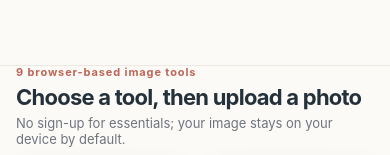
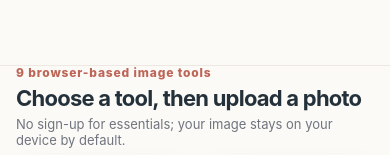
Before and after one commit to tinyproductlab/photo, a website built with Vite: page index.html in a window 390 px wide. Shown: the part 358-513 px from the top of the page. Built offline with nearby package versions, Linux system fonts and the light colour scheme.

Commit message:
Increase tools intro label size

```diff
--- a/src/tool-directory.css
+++ b/src/tool-directory.css
@@ -1 +1 @@
-.tools-intro{padding:34px 4px 16px}.tools-intro .contact-kicker{margin:0}.tools-intro h2{margin:5px 0;font-size:24px;letter-spacing:-.035em}.tools-intro>p:last-child{margin:0;color:var(--muted);font-size:13px}.tool-grid{grid-template-columns:repeat(3,minmax(0,1fr))}.tool-card{min-height:225px;padding:25px}.tool-card h2{font-size:19px}.tool-card p{margin-bottom:16px;font-size:13px;line-height:1.6}.tool-icon{margin-bottom:15px}.entry-hint{margin:10px 0 0;color:var(--muted);font-size:11px;line-height:1.5}.method-choice{display:grid;gap:8px;margin:0 0 12px}.method-choice label{display:flex;gap:8px;align-items:flex-start;padding:10px;border:1px solid var(--line);border-radius:10px;background:#fff;cursor:pointer}.method-choice input{margin:3px 0 0;accent-color:var(--blue)}.method-choice strong,.method-choice small{display:block}.method-choice strong{font-size:12px}.method-choice small{margin-top:3px;color:var(--muted);font-size:10.5px;line-height:1.45}.editor>.canvas-area{order:1}.editor>.controls{order:2;border-right:0;border-left:1px solid var(--line)}@media(max-width:960px){.tool-grid{grid-template-columns:repeat(2,minmax(0,1fr))}}@media(max-width:760px){.tools-intro{padding:27px 2px 13px}.tools-intro h2{font-size:22px}.tool-card{min-height:0}.editor>.controls{order:1;border-left:0;border-right:0}.editor>.canvas-area{order:2}}
+.tools-intro{padding:34px 4px 16px}.tools-intro .contact-kicker{margin:0;font-size:13px;font-weight:800;letter-spacing:.07em}.tools-intro h2{margin:5px 0;font-size:24px;letter-spacing:-.035em}.tools-intro>p:last-child{margin:0;color:var(--muted);font-size:13px}.tool-grid{grid-template-columns:repeat(3,minmax(0,1fr))}.tool-card{min-height:225px;padding:25px}.tool-card h2{font-size:19px}.tool-card p{margin-bottom:16px;font-size:13px;line-height:1.6}.tool-icon{margin-bottom:15px}.entry-hint{margin:10px 0 0;color:var(--muted);font-size:11px;line-height:1.5}.method-choice{display:grid;gap:8px;margin:0 0 12px}.method-choice label{display:flex;gap:8px;align-items:flex-start;padding:10px;border:1px solid var(--line);border-radius:10px;background:#fff;cursor:pointer}.method-choice input{margin:3px 0 0;accent-color:var(--blue)}.method-choice strong,.method-choice small{display:block}.method-choice strong{font-size:12px}.method-choice small{margin-top:3px;color:var(--muted);font-size:10.5px;line-height:1.45}.editor>.canvas-area{order:1}.editor>.controls{order:2;border-right:0;border-left:1px solid var(--line)}@media(max-width:960px){.tool-grid{grid-template-columns:repeat(2,minmax(0,1fr))}}@media(max-width:760px){.tools-intro{padding:27px 2px 13px}.tools-intro .contact-kicker{font-size:12px}.tools-intro h2{font-size:22px}.tool-card{min-height:0}.editor>.controls{order:1;border-left:0;border-right:0}.editor>.canvas-area{order:2}}
```
